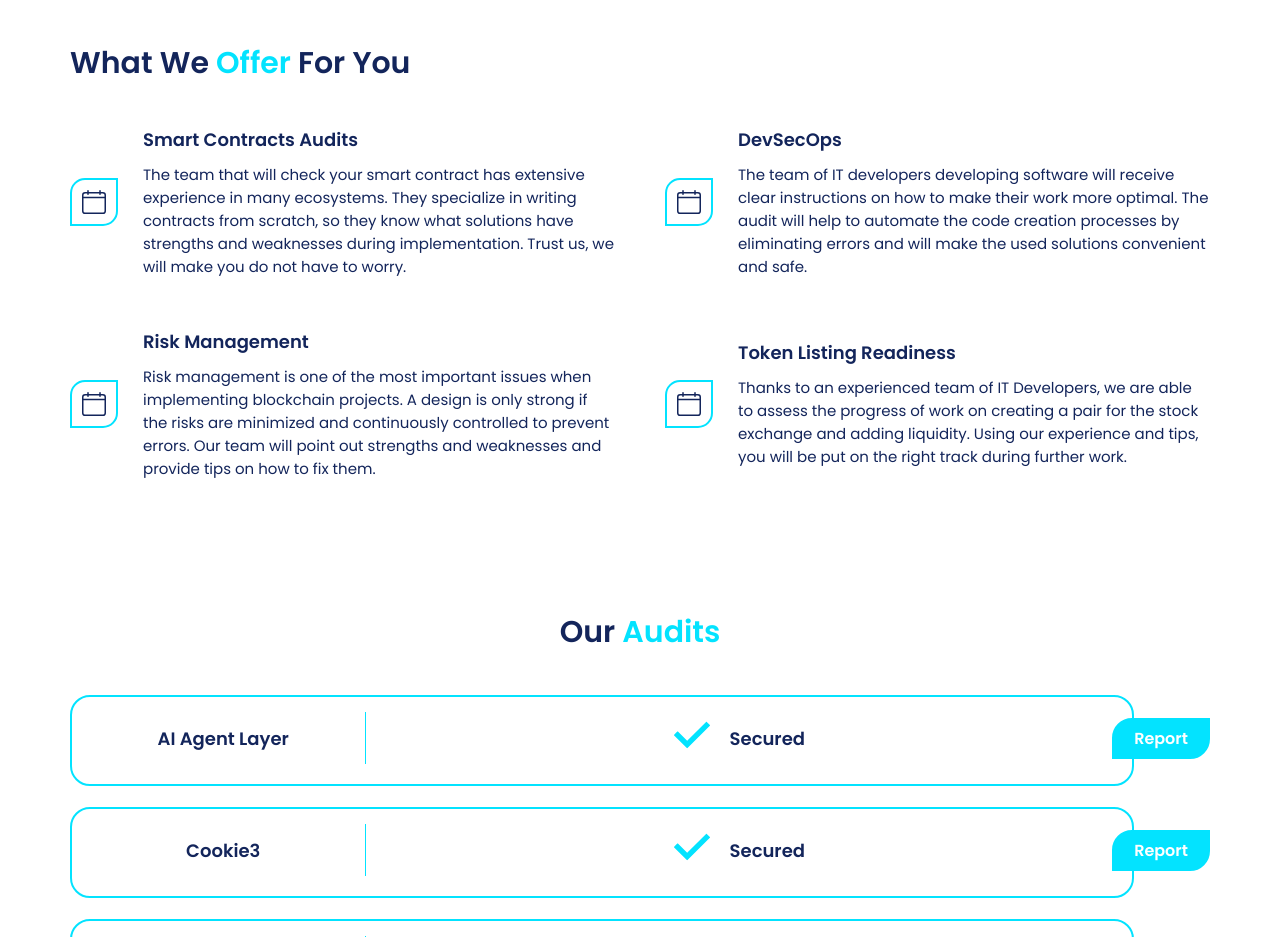
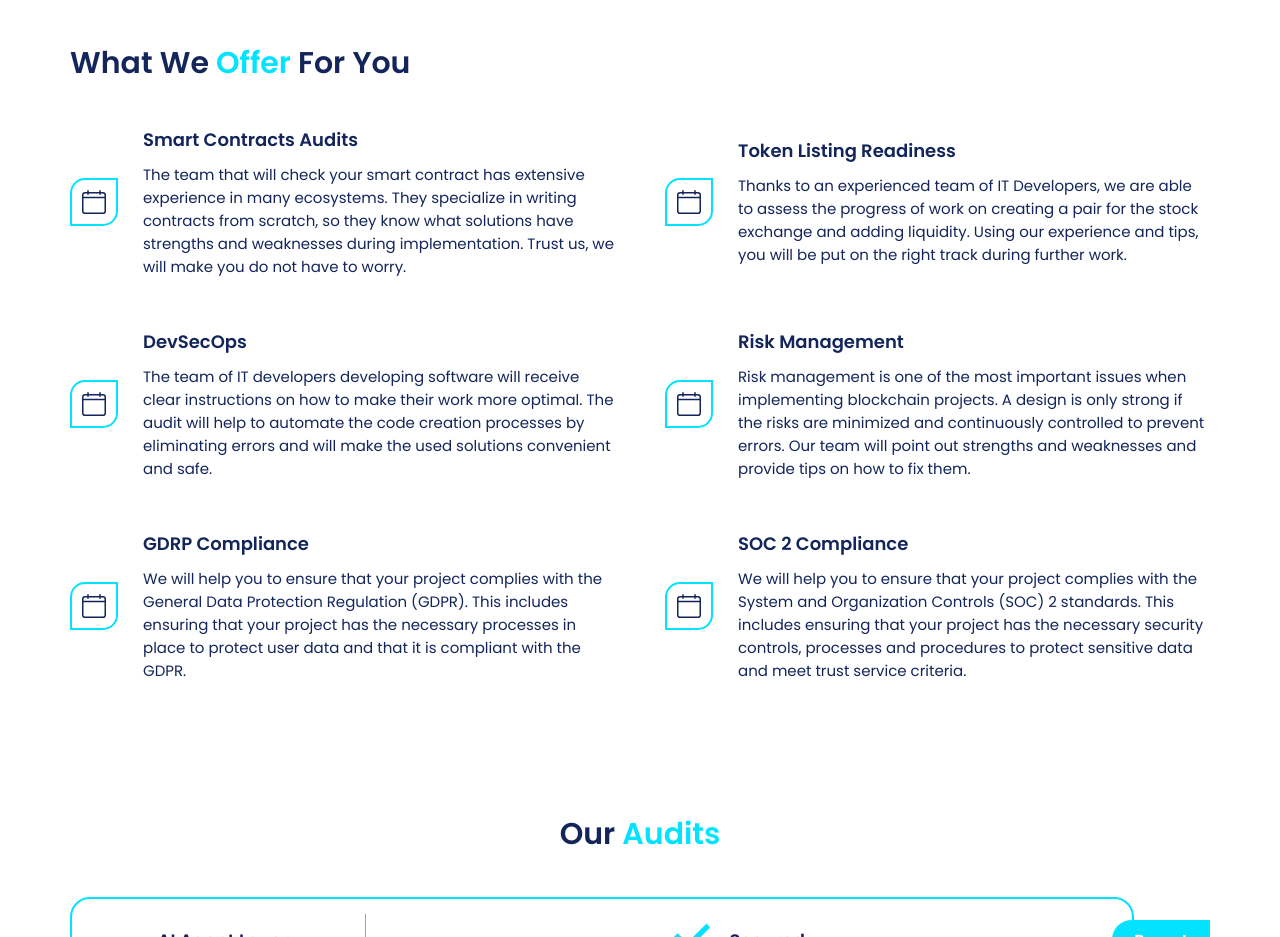
Before and after one commit to auditmos/landing-page, a React (Vite) app: page / in a window 1280 px wide. Shown: the part 1020-1957 px from the top of the page. Built offline with nearby package versions, Linux system fonts and the light colour scheme.

Commit message:
new services added

```diff
--- a/src/components/home/Services.tsx
+++ b/src/components/home/Services.tsx
@@ -8,7 +8,7 @@ const ServiceCard: FC<{
         <div className="ico_border">
             <span>
                 <svg id="calendar" xmlns="http://www.w3.org/2000/svg" width="24" height="24" viewBox="0 0 24 24">
-          <path id="Path_3468" data-name="Path 3468" d="M20.906,1.875H18.75V.75a.75.75,0,0,0-1.5,0V1.875H6.75V.75a.75.75,0,0,0-1.5,0V1.875H3.094A3.1,3.1,0,0,0,0,4.969V20.906A3.1,3.1,0,0,0,3.094,24H20.906A3.1,3.1,0,0,0,24,20.906V4.969A3.1,3.1,0,0,0,20.906,1.875ZM3.094,3.375H5.25v.75a.75.75,0,0,0,1.5,0v-.75h10.5v.75a.75.75,0,0,0,1.5,0v-.75h2.156A1.6,1.6,0,0,1,22.5,4.969V6.75H1.5V4.969A1.6,1.6,0,0,1,3.094,3.375ZM20.906,22.5H3.094A1.6,1.6,0,0,1,1.5,20.906V8.25h21V20.906A1.6,1.6,0,0,1,20.906,22.5Z" fill="#13255b"/>
+                    <path id="Path_3468" data-name="Path 3468" d="M20.906,1.875H18.75V.75a.75.75,0,0,0-1.5,0V1.875H6.75V.75a.75.75,0,0,0-1.5,0V1.875H3.094A3.1,3.1,0,0,0,0,4.969V20.906A3.1,3.1,0,0,0,3.094,24H20.906A3.1,3.1,0,0,0,24,20.906V4.969A3.1,3.1,0,0,0,20.906,1.875ZM3.094,3.375H5.25v.75a.75.75,0,0,0,1.5,0v-.75h10.5v.75a.75.75,0,0,0,1.5,0v-.75h2.156A1.6,1.6,0,0,1,22.5,4.969V6.75H1.5V4.969A1.6,1.6,0,0,1,3.094,3.375ZM20.906,22.5H3.094A1.6,1.6,0,0,1,1.5,20.906V8.25h21V20.906A1.6,1.6,0,0,1,20.906,22.5Z" fill="#13255b" />
                 </svg>
             </span>
         </div>
@@ -30,6 +30,10 @@ const Services: FC = () => {
             description: "The team that will check your smart contract has extensive experience in many ecosystems. They specialize in writing contracts from scratch, so they know what solutions have strengths and weaknesses during implementation. Trust us, we will make you do not have to worry."
         },
         {
+            title: "Token Listing Readiness",
+            description: "Thanks to an experienced team of IT Developers, we are able to assess the progress of work on creating a pair for the stock exchange and adding liquidity. Using our experience and tips, you will be put on the right track during further work."
+        },
+        {
             title: "DevSecOps",
             description: "The team of IT developers developing software will receive clear instructions on how to make their work more optimal. The audit will help to automate the code creation processes by eliminating errors and will make the used solutions convenient and safe."
         },
@@ -38,8 +42,12 @@ const Services: FC = () => {
             description: "Risk management is one of the most important issues when implementing blockchain projects. A design is only strong if the risks are minimized and continuously controlled to prevent errors. Our team will point out strengths and weaknesses and provide tips on how to fix them."
         },
         {
-      title: "Token Listing Readiness",
-      description: "Thanks to an experienced team of IT Developers, we are able to assess the progress of work on creating a pair for the stock exchange and adding liquidity. Using our experience and tips, you will be put on the right track during further work."
+            title: "GDRP Compliance",
+            description: "We will help you to ensure that your project complies with the General Data Protection Regulation (GDPR). This includes ensuring that your project has the necessary processes in place to protect user data and that it is compliant with the GDPR."
+        },
+        {
+            title: "SOC 2 Compliance",
+            description: "We will help you to ensure that your project complies with the System and Organization Controls (SOC) 2 standards. This includes ensuring that your project has the necessary security controls, processes and procedures to protect sensitive data and meet trust service criteria."
         }
     ]
 
```
Lines whose indentation alone changed are shown as unchanged.
